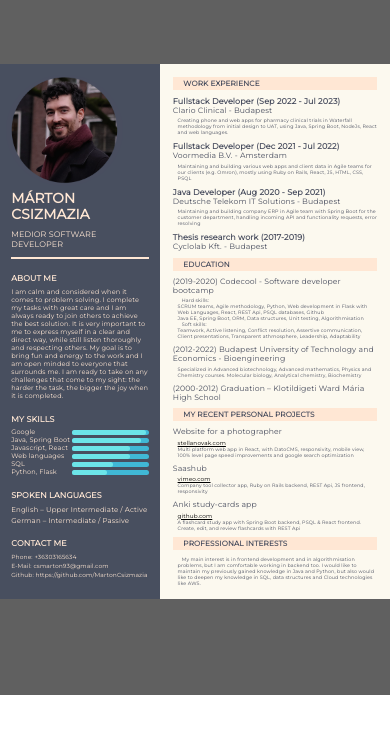
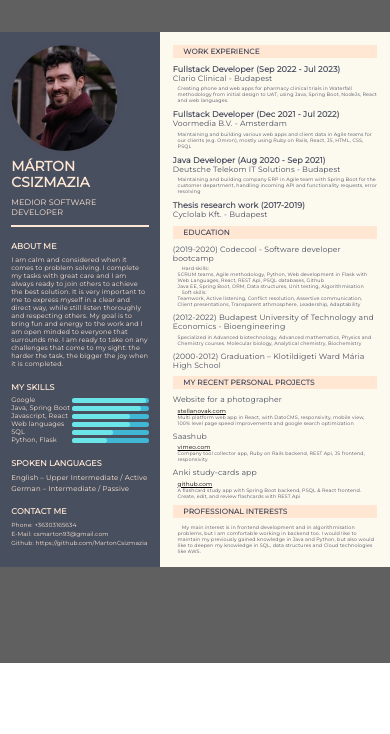
Before and after one commit to martoncsizmazia93/cvinreact, a React (Create React App) app: page / in a window 390 px wide. Shown: the top 734 px of the page. Built offline with nearby package versions, Linux system fonts and the light colour scheme.

Commit message:
top padding decreased again.

```diff
--- a/src/App.css
+++ b/src/App.css
@@ -210,7 +210,7 @@ hr.separating-line {
     background-color: #606060;
     font-family: "Montserrat";
     letter-spacing: 0.13px;
-    padding-top: 2rem;
+    padding-top: 1rem;
     padding-bottom: 3rem;
   }
 
```
